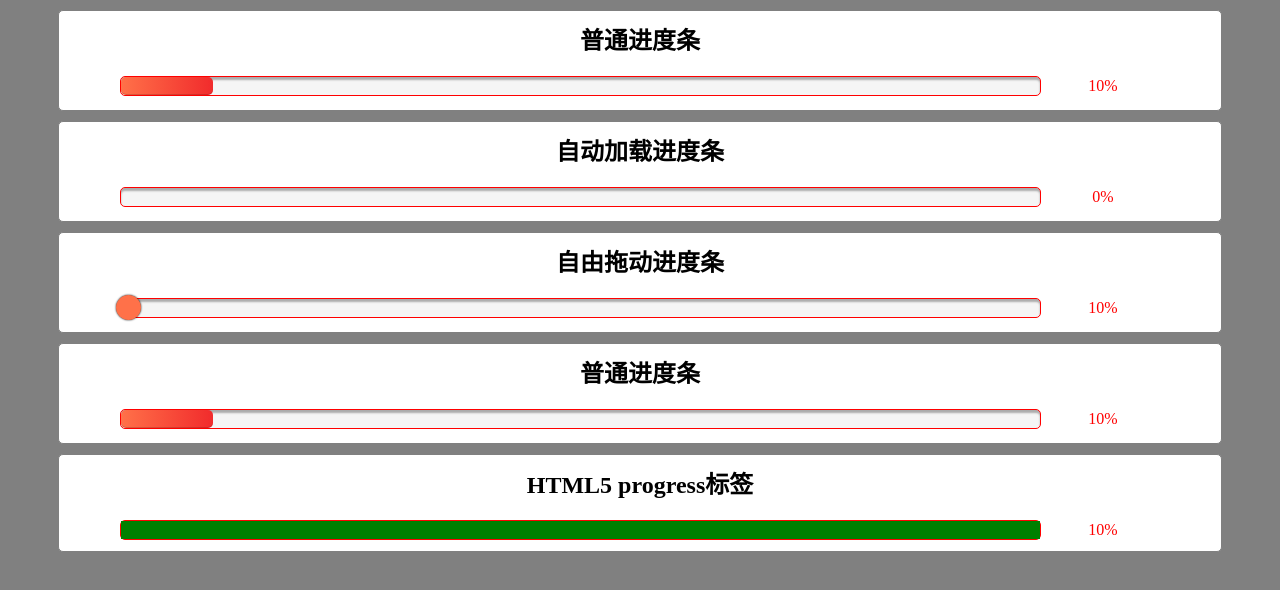
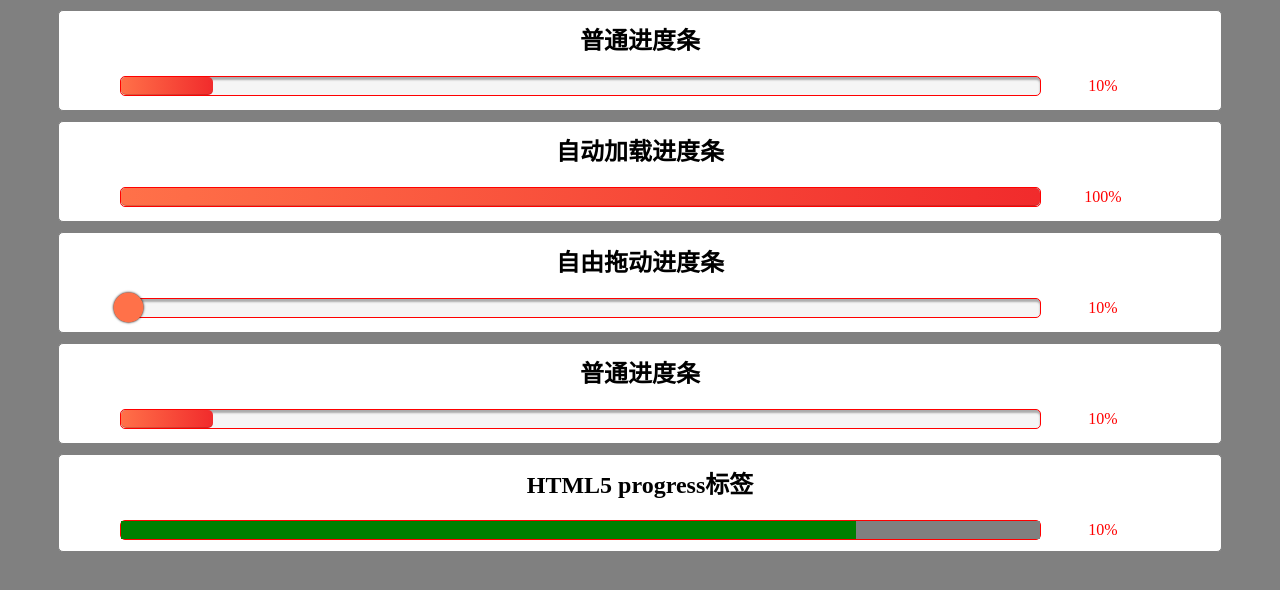
Before and after one commit to stephentian/weekly-demo, a plain HTML site: page 02-progress-bar/index.html in a window 1280 px wide. Drawn offline with Linux system fonts and the light colour scheme.

Commit message:
process-bar color

```diff
--- a/02-progress-bar/index.html
+++ b/02-progress-bar/index.html
@@ -100,7 +100,7 @@
       line-height: 16px;
       box-shadow: 0 0 2px #000;
       /* 动画对于滑动效果影响很大!!! */
-      /* transform: scale(1.4); */
+      transform: scale(1.2);
       /* transition: all 0.1s ease-in-out; */
       cursor: pointer;
     }
@@ -119,7 +119,7 @@
       border-radius: 5px;
       box-sizing: border-box;
       background-color: #f5f5f5;
-      box-shadow: inset 0 3px 2px rgba(0, 0, 0, 0.3);
+      box-shadow: inset 0 3px 2px rgba(255, 113, 73, 1);
     }
   </style>
 </head>
@@ -168,7 +168,7 @@
     <div class="content">
       <h2>HTML5 progress标签</h2>
       <div class="bar-box">
-        <progress max="100" value="90" id="h5Progress"></progress>
+        <progress max="100" value="30" id="h5Progress"></progress>
         <div class="bar-value">10%</div>
       </div>
     </div>
--- a/02-progress-bar/index.js
+++ b/02-progress-bar/index.js
@@ -20,7 +20,7 @@ window.onload = function () {
     autoValue.innerHTML = autoBar.style.width
   }
   var autoVal = setInterval(function () {
-    // autoload()
+    autoload()
   }, 45)
 
   // 手动拖拽
@@ -68,11 +68,11 @@ window.onload = function () {
       console.log()
       console.log(left)
     }
-    console.log('拖动了')
+    // console.log('拖动了')
   }
 
   function endDrag(e) {
-    console.log('鼠标抬起')
+    // console.log('鼠标抬起')
     isDrag = false
     drag = null
   }
```
